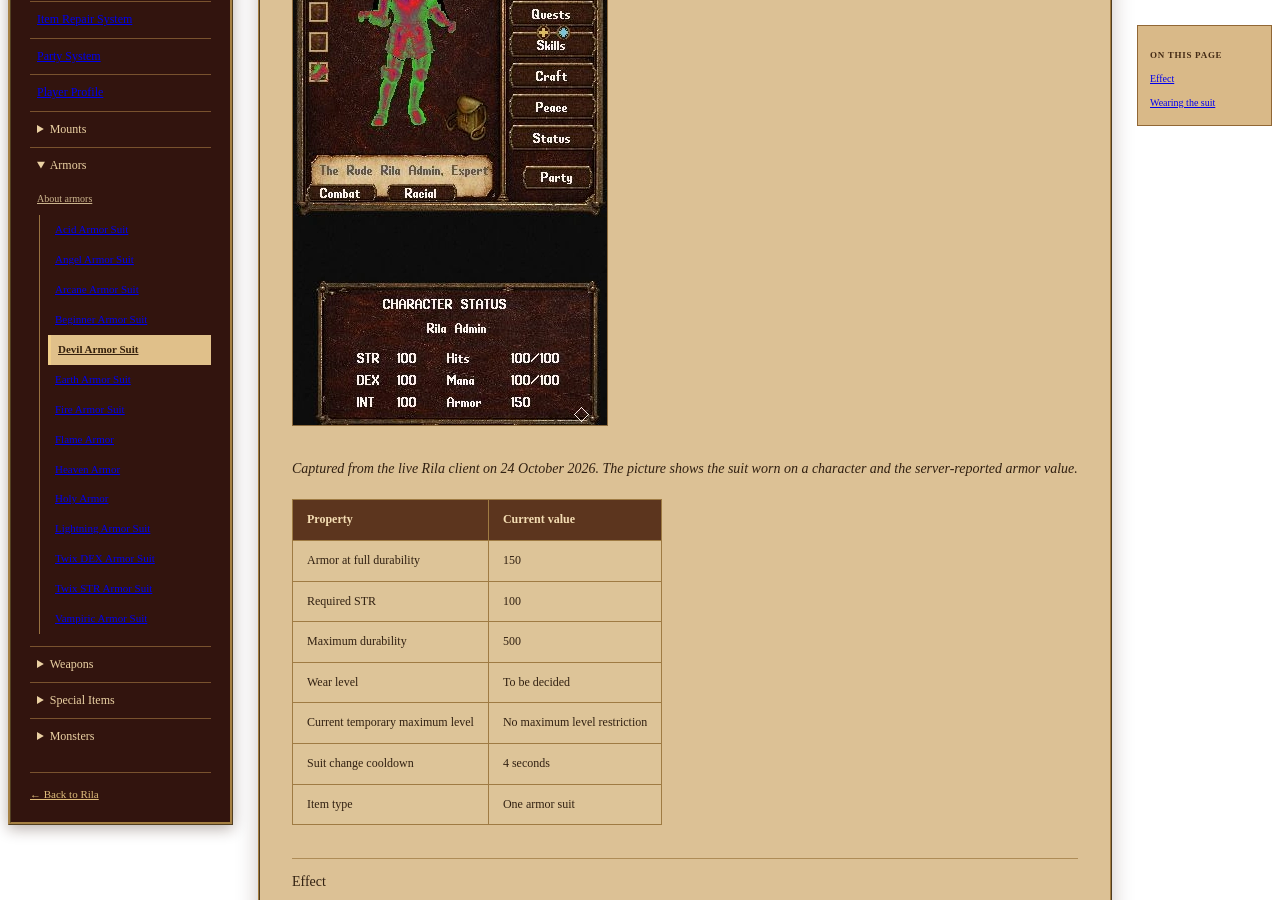
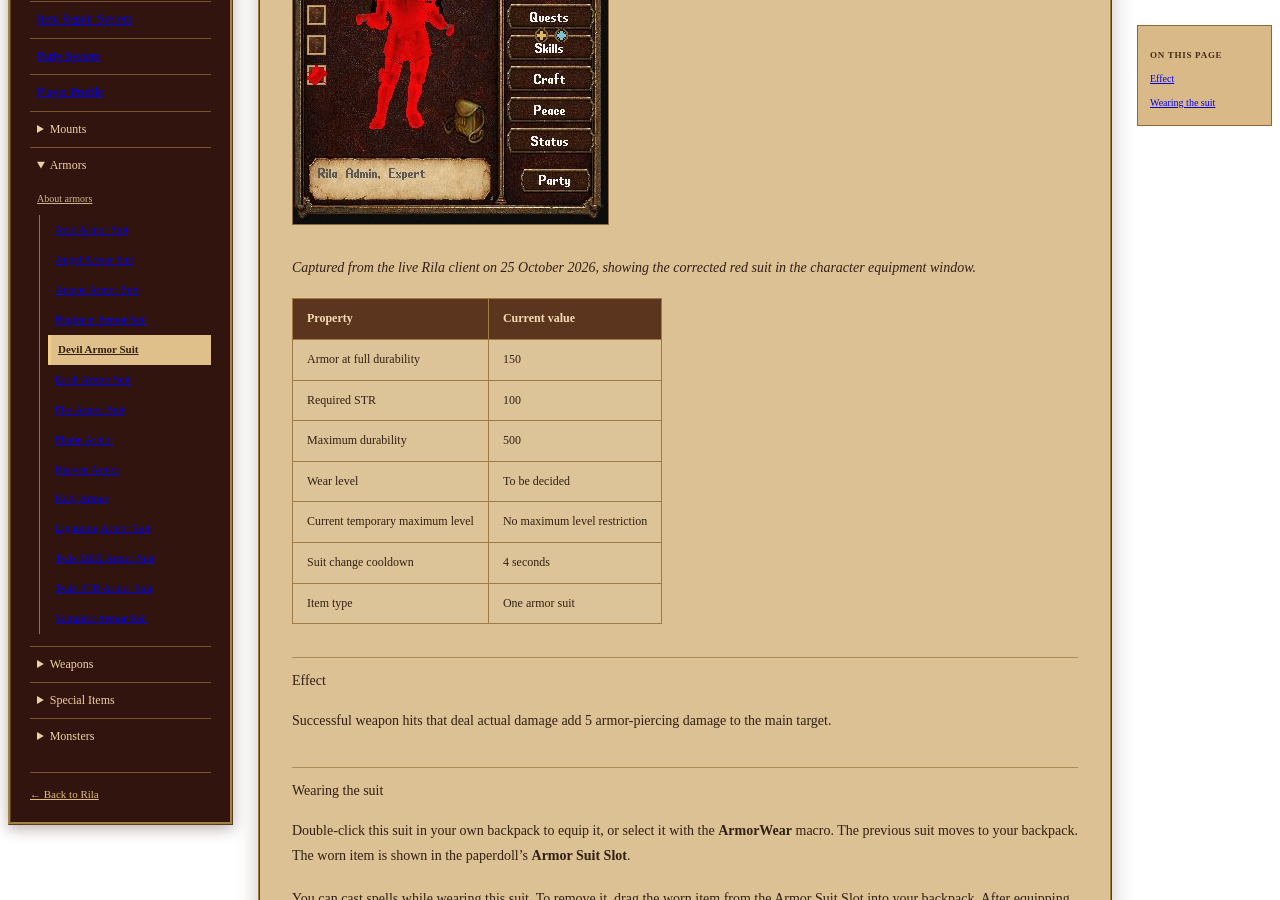
Before and after one commit to rilagames/rila-site, a Jekyll site: the page built from uo-wiki/armors_group_devil.markdown, in a window 1280 px wide and 900 px high, scrolled down 1857 px. Built offline with Jekyll 4.4.1, drawn with Linux system fonts in a browser that asks for light colours.

Commit message:
Refresh Devil armor and warrior screenshots with corrected red hue

```diff
--- a/uo-wiki/armors_group_devil.markdown
+++ b/uo-wiki/armors_group_devil.markdown
@@ -6,9 +6,9 @@ parent: Armors
 ---
 # Devil Armor Suit
 
-![Devil Armor Suit worn on the live server, with the character armor status visible]({{ '/assets/img/armor_devil_live.webp' | relative_url }})
+![Devil Armor Suit in its corrected red color on the live server]({{ '/assets/img/armor_devil_live.webp' | relative_url }})
 
-*Captured from the live Rila client on 24 October 2026. The picture shows the suit worn on a character and the server-reported armor value.*
+*Captured from the live Rila client on 25 October 2026, showing the corrected red suit in the character equipment window.*
 
 | Property | Current value |
 |---|---|
```
Also changed, not shown: uo-wiki/assets/img/armor_devil_live.webp, uo-wiki/assets/img/warrior_devil_live.webp.
